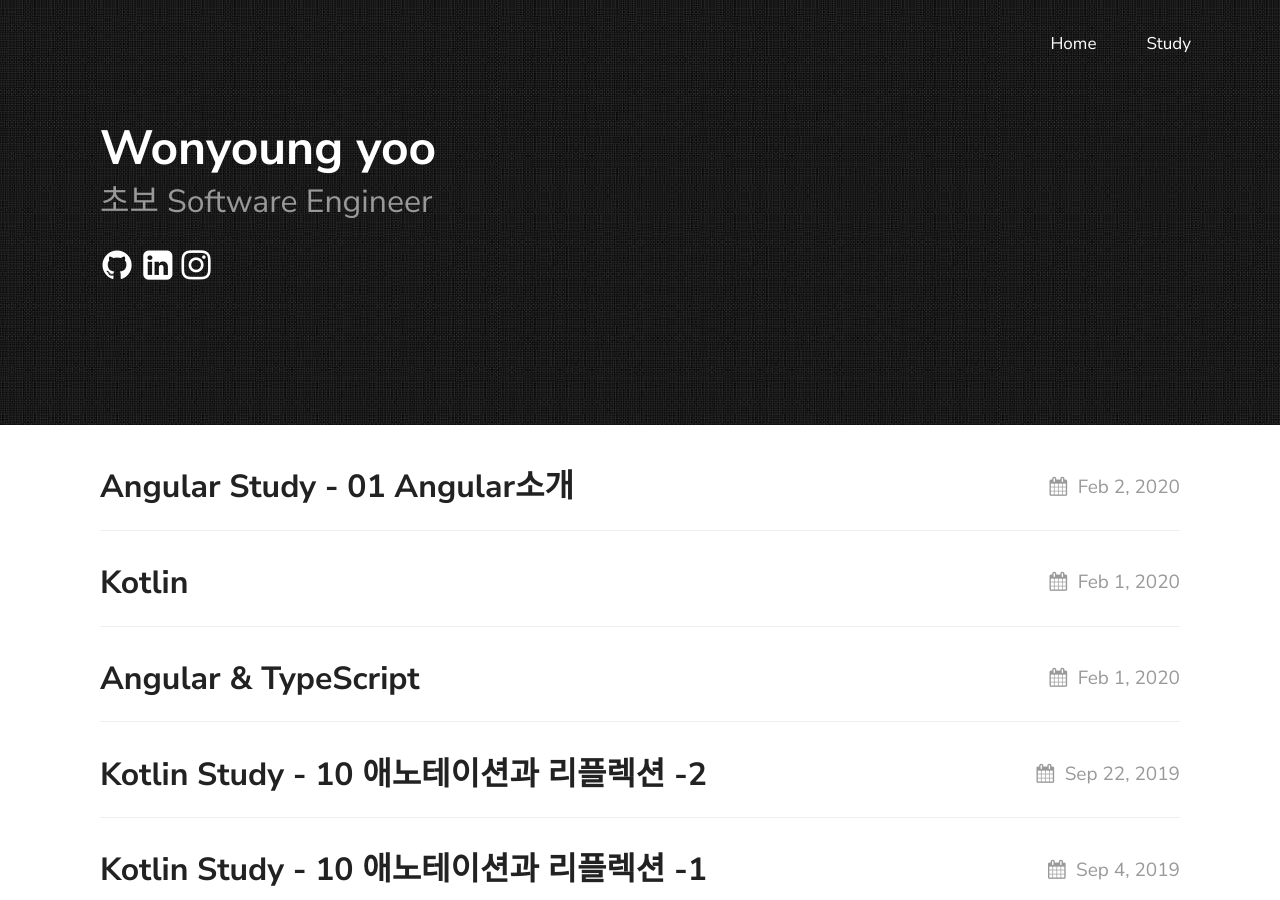
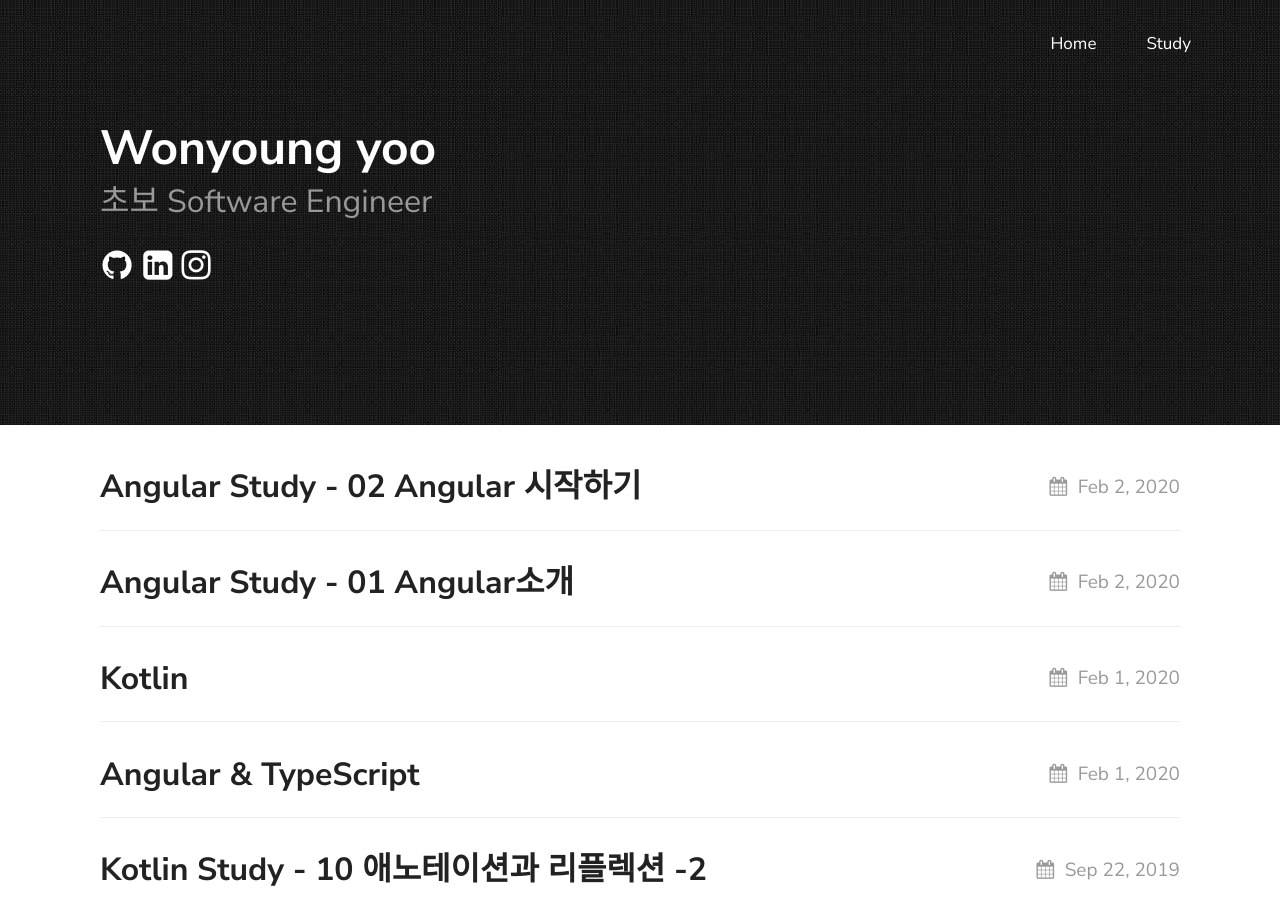
Before and after one commit to yoowonyoung/yoowonyoung.github.io, a Jekyll site: the page built from index.md, in a window 1280 px wide and 900 px high. Built offline with Jekyll 4.4.1, drawn with Linux system fonts in a browser that asks for light colours; some of the changed lines change nothing that is shown.

Commit message:
angular -2

````diff
--- a/_posts/2020-02-01-Angular & TypeScript.md
+++ b/_posts/2020-02-01-Angular & TypeScript.md
@@ -11,3 +11,4 @@ permalink: '/AngularAndTypeScript'
 # Angular & TypeScript Posts
 
 - [1장 Angular소개](https://yoowonyoung.github.io/posts/Angular-01/)
+- [2장 Angular 시작하기 1번째](https://yoowonyoung.github.io/posts/Angular-02/)
--- /dev/null
+++ b/_posts/2020-02-02-Angular-02.md
@@ -0,0 +1,112 @@
+---
+layout: post
+title: "Angular Study - 02 Angular 시작하기 "
+description: 2장 Angular 시작하기 1번째
+date: 2020-02-02 21:39:00 +09:00
+categories: Angular Study
+---
+
+
+
+
+# Angular 시작하기
+
+## 첫번째 Angular 애플리케이션
+
+- 디렉터리 구조
+    ```
+    index.html
+    main.ts
+    ```
+    * 두 파일중 애플리케이션의 진입점은 index.html 파일
+    * index.html 파일에서는 Angular 프레임워크와, Angular가 동작할때 필요한 라이브러리, Angular 애플리케이션이 작성된 main.ts를 불러오고 애플리케이션을 실행한다
+
+- index.html
+    ```html
+    <!DOCTYPE html>
+    <html>
+        <head>
+            <!-- 클래스 데코레이터를 사용하기 위해 폴리필 로드 -->
+            <script src="https://unpkg.com/core-js@2.4.1/client/shim.min.js"></script>
+            <!-- Angular의 변화 감지 매커니즘은 Zone.js 라이브러리를 사용 -->
+            <script src="https://unpkg.com/zone.js@0.8.5"></script>
+            <!-- 모듈 로더인 SystemJS를 로드 -->
+            <script src="https://unpkg.com/systemjs@0.19.47/dist/system.src.js"></script>
+            <!-- TypeScript를 JavaScript로 변환하기 위해 TypeScript 컴파일러를 로드 -->
+            <script src="https://unpkg.com/typescript@2.3.3"></script>
+
+            <script>
+                <!-- SystemJS 모듈로더가 동작하는 환경을 설정 -->
+                System.config({
+                    transpiler : 'typescript',
+                    <!-- SystemJS 동작에 필요한 패키지를 CDN에서 가져옴 -->
+                    map : {
+                        'rxjs' : 'https://unpkg.com/rxjs@5.3.0',
+                        '@angular/core' : 'https://unpkg.com/@angular/core@4.1.0',
+                        '@angular/common' : 'https://unpkg.com/@angular/common@4.1.0',
+                        '@angular/compiler' : 'https://unpkg.com/@angular/compiler@4.1.0',
+                        '@angular/platform-browser' : 'https://unpkg.com/@angular/platform-browser@4.1.0',
+                        '@angular/platform-browser-dynamic' : 'https://unpkg.com/@angular/platform-browser-dynamic@4.1.0'
+                    }
+                });
+                <!-- 메인 모듈을 실행 할 수 있도록 main.ts 로드 -->
+                System.import('main.ts');
+            </script>
+        </head>
+        <body>
+            <!-- 컴포넌트가 실행될 위치를 지정. 설렉터와 템플릿은 main.ts에 있다 -->
+            <hello-world></hello-world>
+        </body>
+    </html>
+    ```
+- main.ts 파일
+    ```javascript
+    //애플리케이션 실행에 필요한 패키지를 로드
+    import { Component } from '@angular/core';
+    import { NgModule } from '@angular/core';
+    import { BrowserModule } from '@angular/platform-browser';
+    import { platformBrowserDynamic } from '@angular/platform-browser-dynamic';
+
+    // HelloWorldComponent 클래스위에 @Component 어노테이션으로, 이 클래스를 Angular 컴포넌트로 만듬
+    @Component({
+        selector : 'hello-world',
+        //컴포넌트가 랜더링 될때 HTML마크업은 template 항목에 정의
+        template : '<h1>Hello {{ name }}!</h1>'
+    })
+    class HelloWorldComponent {
+        //name 프로퍼티는 컴포넌트 템플릿 클래스에 바인딩 되어 화면에 표시
+        name : string;
+
+        constructor () {
+            this.name = 'Angular';//초기값 할당
+        }
+    }
+
+    // 모듈 정의
+    @NgModule({
+        imports : [BrowserModule],
+        declarations : [HelloWorldComponent],
+        bootstrap : [HelloWorldComponent]
+    })
+    //모듈로 사용할 클래스를 선언
+    export class AppModule {}
+
+    // 부트스트랩, 모듈을 브라우저에 로드
+    platformBrowserDynamic().bootstrapModule(AppModule)
+    ```
+## Angular 애플리케이션의 구성 요소
+- 모듈 : 관련된 컴포넌트나 서비스, 디렉티브 등을 편하게 사용하기 위해 하나로 모은것. 루트 모듈은 앱을 실행하는데 필요하기 때문에 모든 앱에 반드시 존재
+- 컴포넌트 : Angular 애플리케이션을 구성하는 기본 요소이며, 화면을 정의하는 뷰와 컴포넌트의 동작을 정의하는 클래스로 구성
+    * Angular 애플리케이션은 모듈안에 컴포넌트로 계층을 구성해서 만들기 때문에, 모든 앱은 최소한 하나의 모듈(루트 모듈)과 하나의 루트 컴포넌트를 갖는다
+    * 루트 컴포넌트는 다른 컴포넌트에 비해 별다른 것이 없으며, 모듈의 Bootstrap 항목으로 지정된 컴포넌트가 그 모듈의 루트 컴포넌트 일 뿐이다
+- 디렉티브 : Angular의 디렉티브를 사용하면, AngularJS와 마찬가지로 HTML 엘리먼트에 사용자가 원하는 동작을 추가 할 수 있으며, `@Directive`어노테이션을 클래스에 붙여 선언한다.
+    * 일반적으로 컴포넌트는 뷰가 있는 디렉티브 라고 생각 할 수 있지만, 디렉티브가 뷰를 갖지 않는 경우도 있으므로 디렉티브는 컴포넌트라고 할 수 없다
+- 데이터 바인딩
+    * 컴포넌트의 프로퍼티 값을 템플릿에 표시하려면 `<h1> Hello {{ name }}!</h1>`와 같이 이중 중괄호를 사용 한다
+    * HTML 엘리먼트의 값을 컴포넌트 프로퍼티로 바인딩 하려면 `<span [hidden] ="IsValid"> The field is requried</span>`와 같이 대괄호를 사용한다
+    * 엘리먼트에서 발생한 이벤트를 이벤트 핸들러에 연결 하려면 `<button (click)="placeBid()">Place Bid</button>`와 같이 괄호를 사용한다
+    * 템플릿에서 다른 엘리먼트의 프로퍼티를 참조 할 때, #으로 시작되는 템플릿 지역 변수를 사용 할 수있으며, 이 변수는 DOM 객체에 저장되어 객체를 사용 하듯이 접근 할 수 있다
+        ```html
+        <input #title type="text" />
+        <span>{{ title.value }}</span>
+        ```
````
